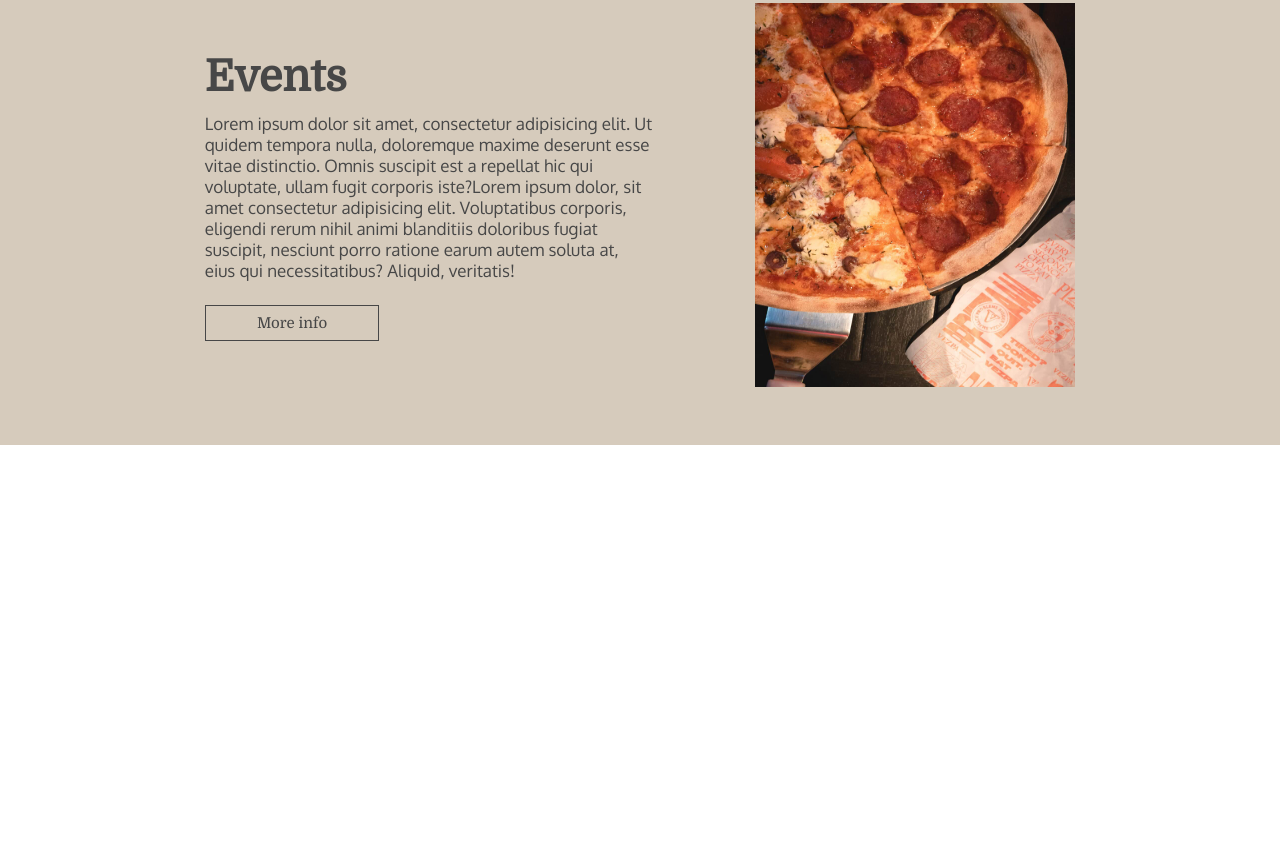
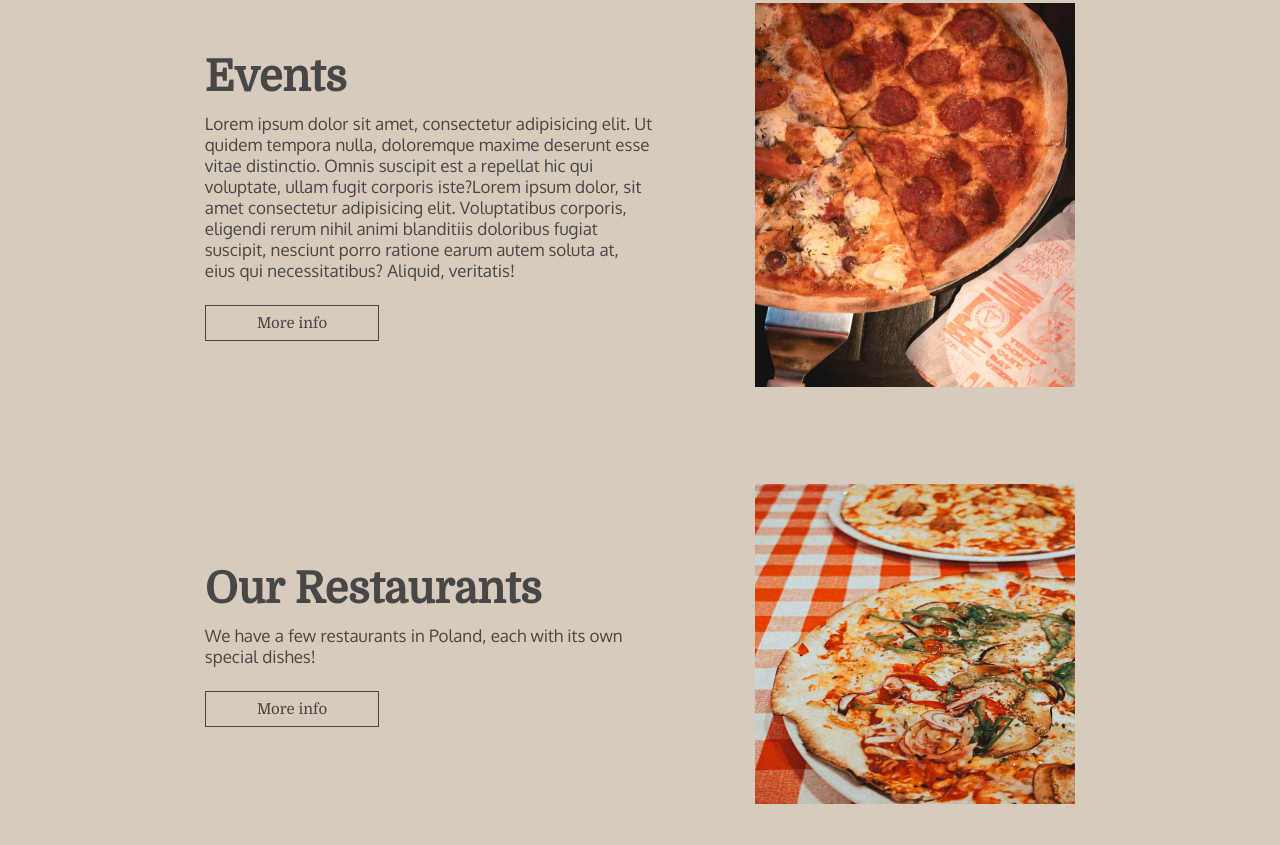
Before and after one commit to Wiiktor22/Forum, a website built with webpack: page src/index.html in a window 1280 px wide. Shown: the part 1943-2788 px from the top of the page. Before the commit the page ends 2388 px from the top, so only its background shows below. Built offline with nearby package versions, Linux system fonts and the light colour scheme.

```diff
--- a/src/index.html
+++ b/src/index.html
@@ -49,10 +49,15 @@
       <img class="section-events__photo"src="img/events.jpg" alt="Forum Pizza">
     </div>
   </section>
-  <!-- <section class="section-restaurants">
-    <h3 class="section-restaurants__header">Our Restaurants</h3>
-    <p class="section-restaurants__text">We have a few restaurants in Poland, each with its own special dishes!</p>
-    <button class="button section-restaurants__button">More info</button>
-  </section> -->
+  <section class="section-restaurants">
+    <div class="section-restaurants__container">
+      <h4 class="section-restaurants__header section--header">Our Restaurants</h4>
+      <p class="section-restaurants__text">We have a few restaurants in Poland, each with its own special dishes!</p>
+      <button class="button section-restaurants__button">More info</button>
+    </div>
+    <div class="section-restaurants__photo-container">
+      <img class="section-restaurants__photo"src="img/our-restaurant.jpg" alt="Forum Pizza">
+    </div>
+  </section>
 </body>
 </html>
--- a/src/styles/index.scss
+++ b/src/styles/index.scss
@@ -15,6 +15,7 @@
 @import "./layout/section-hey";
 @import "./layout/section-events";
 @import "./layout/banner";
+@import "./layout/section-restaurants";
 
 html {
   font-size: 10px;
@@ -23,6 +24,7 @@
 body {
   font-family: map-get($map: $fonts, $key: standard);
   overflow-x: hidden;
+  background-color: $main-color;
 }
 
 .wrapper {
--- a/src/styles/layout/_section-restaurants.scss
+++ b/src/styles/layout/_section-restaurants.scss
@@ -0,0 +1,70 @@
+.section-restaurants {
+    background-image: url('../img/our-restaurant.jpg');
+    background-size: cover;
+    background-position: bottom center;
+    width: 100%;
+    height: 70vh;
+    color: $dark-gray;
+    padding: 5vh 10vw;
+    &__text {
+        font-size: 1.4rem;
+        @media (min-width: map-get($map: $breakpoints, $key: m)) {
+            font-size: 1.7rem;
+        }
+    }
+    &__button {
+        margin: 3vh auto 0;
+        background-color: $dark-gray;
+        color: $main-color;
+        &:hover {
+            background-color: $main-color;
+            color: $dark-gray;
+            cursor: pointer;
+            @media (min-width: map-get($map: $breakpoints, $key: l)) {
+                background-color: $dark-gray;
+                color: $main-color;
+            }
+        }
+        @media (min-width: map-get($map: $breakpoints, $key: l)) {
+            background-color: $main-color;
+            color: $dark-gray;
+        }
+    }
+    &__photo-container {
+        display: none;
+        @media (min-width: map-get($map: $breakpoints, $key: l)){
+            display: block;
+        }
+    }
+    &__photo {
+        width: 30vw;
+        height: 40vh;
+        @media (min-width: map-get($map: $breakpoints, $key: l)){
+            width: 25vw;
+        }
+        @media (min-width: map-get($map: $breakpoints, $key: xxl)){
+            height: 45vh;
+            width: 20vw;
+        }
+    }
+    &__container {
+        @media (min-width: map-get($map: $breakpoints, $key: l)){
+            width: 35vw;
+        }
+        @media (min-width: map-get($map: $breakpoints, $key: xxl)){
+            width: 40vw;
+        }
+    }
+    @media (min-width: map-get($map: $breakpoints, $key: m)) {
+        height: 50vh;
+    }
+    @media (min-width: map-get($map: $breakpoints, $key: l)){
+        padding: 7vh 12vw;
+        @include flex(row, space-around);
+        background-image: none;
+        background-color: $main-color;
+    }
+    @media (min-width: map-get($map: $breakpoints, $key: xl)){
+        padding: 10vh 15vw;
+    }
+}
```
